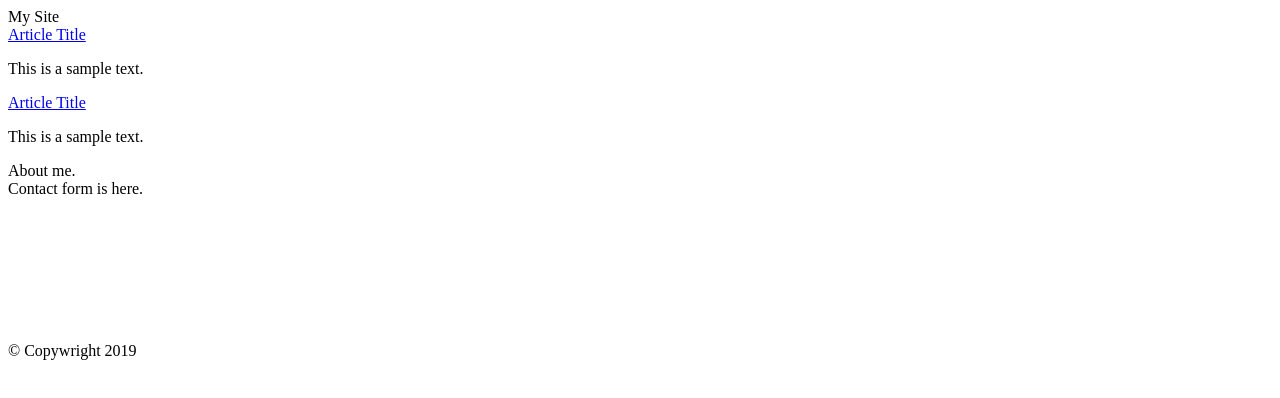
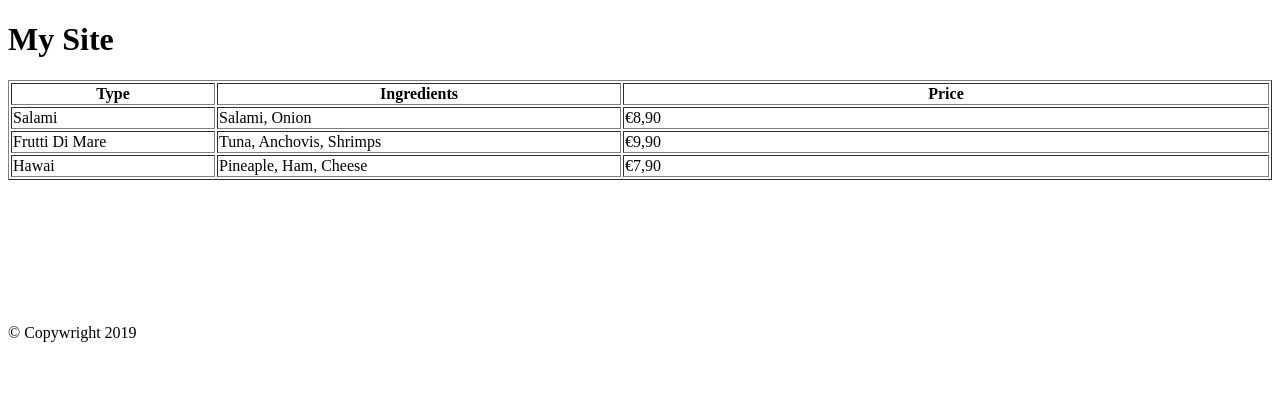
Before and after one commit to delinklink/Starting-WebDev, a plain HTML site: page index.html in a window 1280 px wide. Drawn offline with Linux system fonts and the light colour scheme.

Commit message:
Update of index.html

```diff
--- a/index.html
+++ b/index.html
@@ -6,26 +6,39 @@
   </head>
   <body>
 
-    <header height="100">My Site</header>
+    <header height="100">
+      <h1>My Site</h1>
+    </header>
 
 
     <main>
-      <section>
-        <article class="">
-          <a href="#">Article Title</a>
-          <p>This is a sample text.</p>
-        </article>
-        <article class="">
-          <a href="#">Article Title</a>
-          <p>This is a sample text.</p>
-        </article>
-      </section>
-      <section>
-         About me.
-      </section>
-      <section>
-        Contact form is here.
-      </section>
+
+      <table width=100% border="1px">
+          <thead>
+              <tr>
+                  <th width="200">Type</th>
+                  <th width="400">Ingredients</th>
+                  <th>Price</th>
+              </tr>
+          </thead>
+          <tbody>
+              <tr>
+                  <td>Salami</td>
+                  <td>Salami, Onion</td>
+                  <td>€8,90</td>
+              </tr>
+              <tr>
+                  <td>Frutti Di Mare</td>
+                  <td>Tuna, Anchovis, Shrimps</td>
+                  <td>€9,90</td>
+              </tr>
+              <tr>
+                  <td>Hawai</td>
+                  <td>Pineaple, Ham, Cheese</td>
+                  <td>€7,90</td>
+              </tr>
+          </tbody>
+      </table>
 
     </main>
 
```
